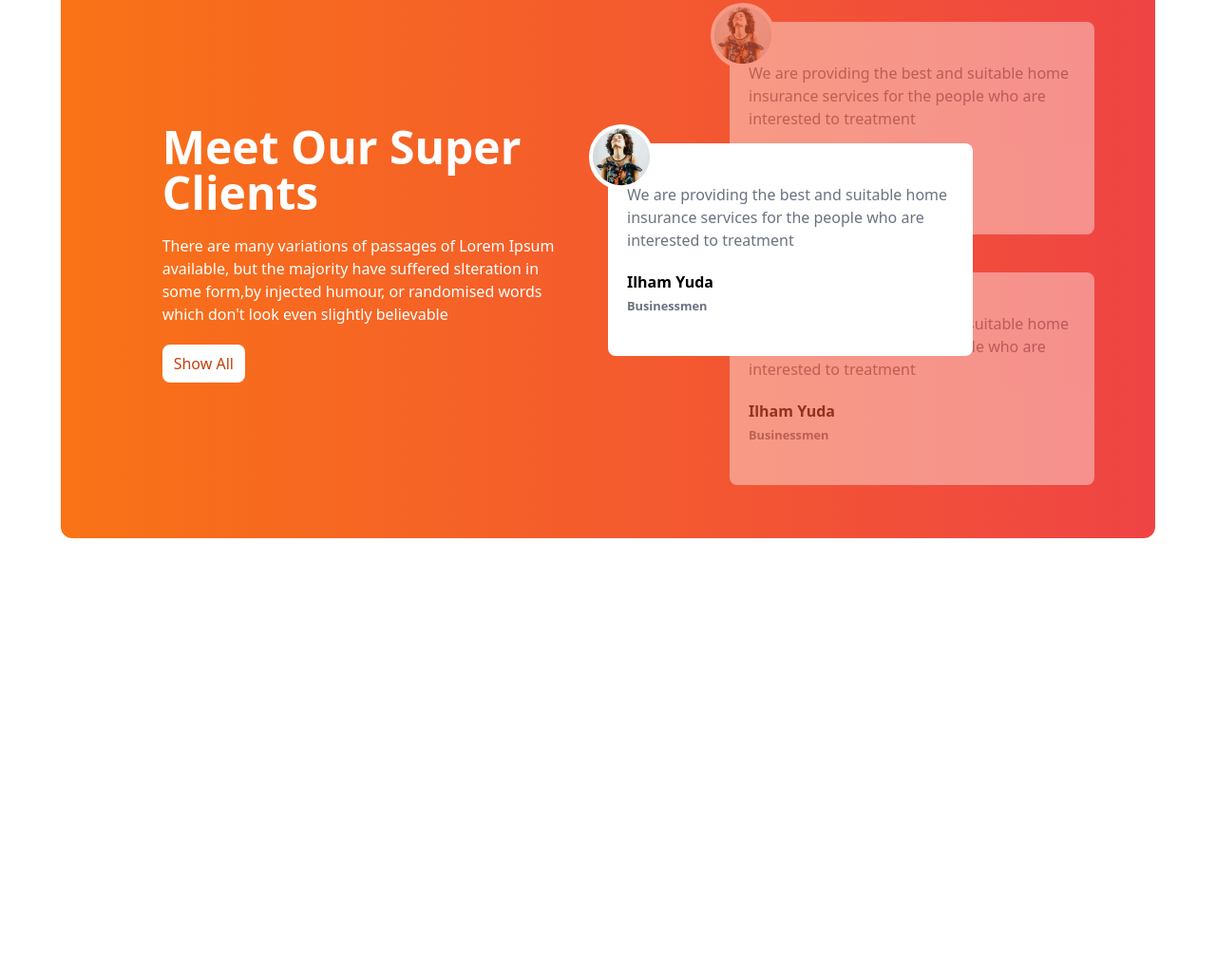
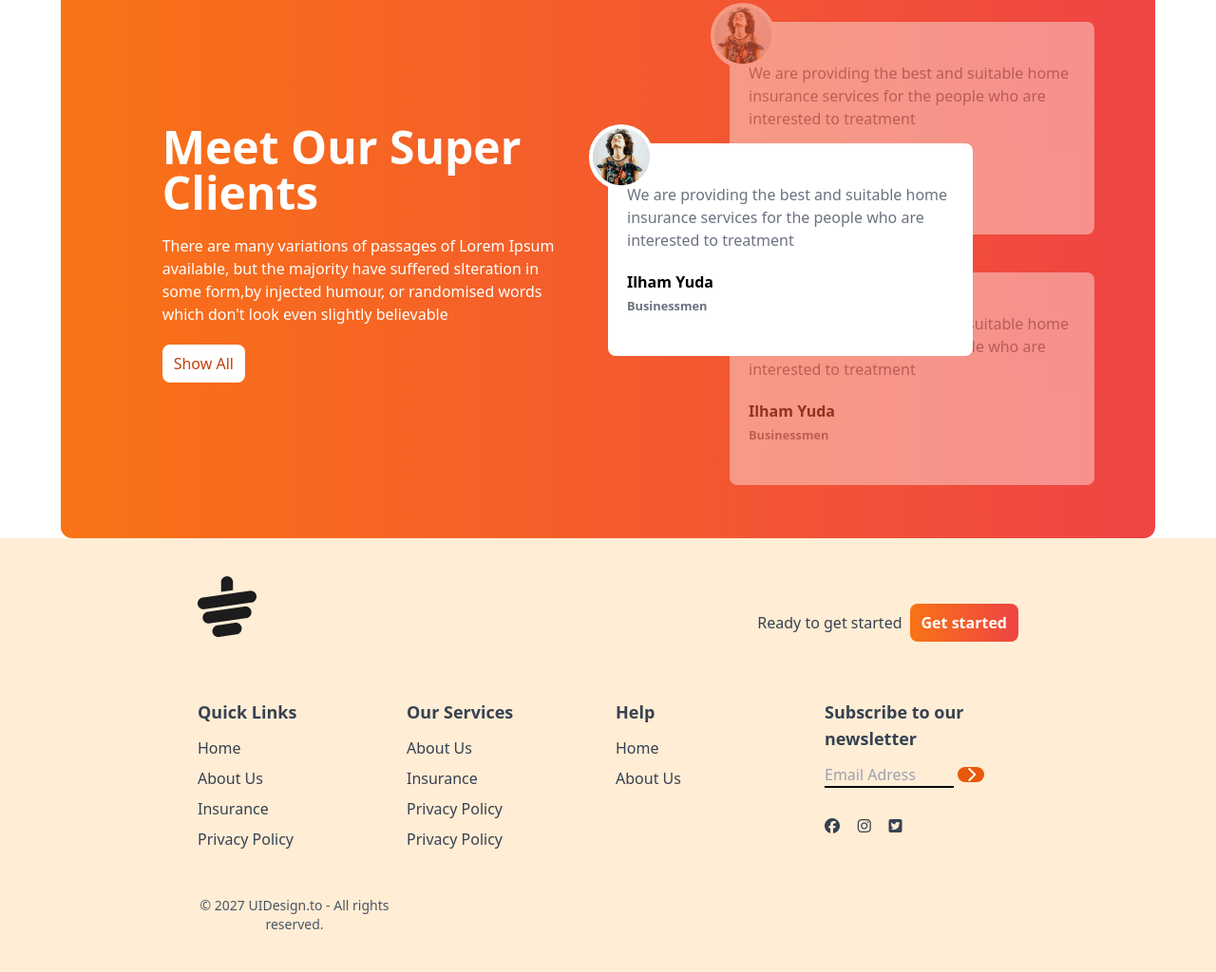
Before and after one commit to Taricol/tea-house-with-tailwind, a plain HTML site: page index.html in a window 1280 px wide. Shown: the part 1878-2902 px from the top of the page at 95% size. Before the commit the page ends 2445 px from the top, so only its background shows below. Drawn offline with nearby package versions, Linux system fonts and the light colour scheme.

Commit message:
added footer

```diff
--- a/index.html
+++ b/index.html
@@ -213,6 +213,90 @@
               </div>
           </div>
          </section>
+         <!-- News Section Homework -->
      </main>
+        <!-- Footer Section -->
+         <footer class="bg-orange-100 text-gray-700 py-10 px-4 md:px-16">
+
+          <div class="w-9/12 mx-auto">
+            <!-- Logo -->
+             <div class="mb-8 flex justify-between">
+              <img class="mb-8" src="./images/cup.png" alt="">
+              <div class="flex items-center gap-2">
+                <h4>Ready to get started</h4>
+                <button class="bg-gradient-to-r from-orange-500 to-red-500 px-3 py-2 rounded-lg text-white font-bold">Get started</button>
+              </div>
+             </div>
+             <!-- Links -->
+              <div class="grid grid-cols-1 md:grid:cols-2 lg:grid-cols-4 gap-4">
+                <!-- first column -->
+                 <div>
+                  <h3 class="font-semibold text-lg mb-3">Quick Links</h3>
+                  <ul class="space-y-2">
+                    <li>
+                      <a class="hover:text-orange-600" href="#">Home</a>
+                    </li>
+                    <li>
+                      <a class="hover:text-orange-600" href="#">About Us</a>
+                    </li>
+                    <li>
+                      <a class="hover:text-orange-600" href="#">Insurance</a>
+                    </li>
+                    <li>
+                      <a class="hover:text-orange-600" href="#">Privacy Policy</a>
+                    </li>
+                  </ul>
+                 </div>
+                 <!-- Second Column -->
+                 <div>
+                  <h3 class="font-semibold text-lg mb-3">Our Services</h3>
+                  <ul class="space-y-2">
+                    <li>
+                      <a class="hover:text-orange-600" href="#">About Us</a>
+                    </li>
+                    <li>
+                      <a class="hover:text-orange-600" href="#">Insurance</a>
+                    </li>
+                    <li>
+                      <a class="hover:text-orange-600" href="#">Privacy Policy</a>
+                    </li>
+                    <li>
+                      <a class="hover:text-orange-600" href="#">Privacy Policy</a>
+                    </li>
+                  </ul>
+                 </div>
+                 <!-- Third Column -->
+                 <div>
+                  <h3 class="font-semibold text-lg mb-3">Help</h3>
+                  <ul class="space-y-2">
+                    <li>
+                      <a class="hover:text-orange-600" href="#">Home</a>
+                    </li>
+                    <li>
+                      <a class="hover:text-orange-600" href="#">About Us</a>
+                    </li>
+                  </ul>
+                 </div>
+                 <!-- fourth column -->
+                  <div>
+                    <h3 class="font-semibold text-lg mb-3">Subscribe to our newsletter</h3>
+                    <div class="flex flex-col space-y-2">
+                      <div>
+                        <input placeholder="Email Adress" type="text" class="bg-transparent border-b-2 border-black w-4/6">
+                        <i class="fa-solid fa-chevron-right w-7 bg-orange-600 inline-flex rounded-full text-white justify-center items-center"></i>
+                        <div class="flex justify-between w-2/5 mb-2 mt-8">
+                          <i class="fa-brands fa-facebook"></i>
+                          <i class="fa-brands fa-instagram"></i>
+                          <i class="fa-brands fa-square-twitter"></i>
+                        </div>
+                      </div>
+                    </div>
+                  </div>
+                  <div class="text-center pt-4 mt-4">
+                    <p class="text-sm text-gray-600">© 2027 UIDesign.to - All rights reserved.</p>
+                  </div>
+              </div>
+          </div>
+         </footer>
 </body>
 </html>
```
